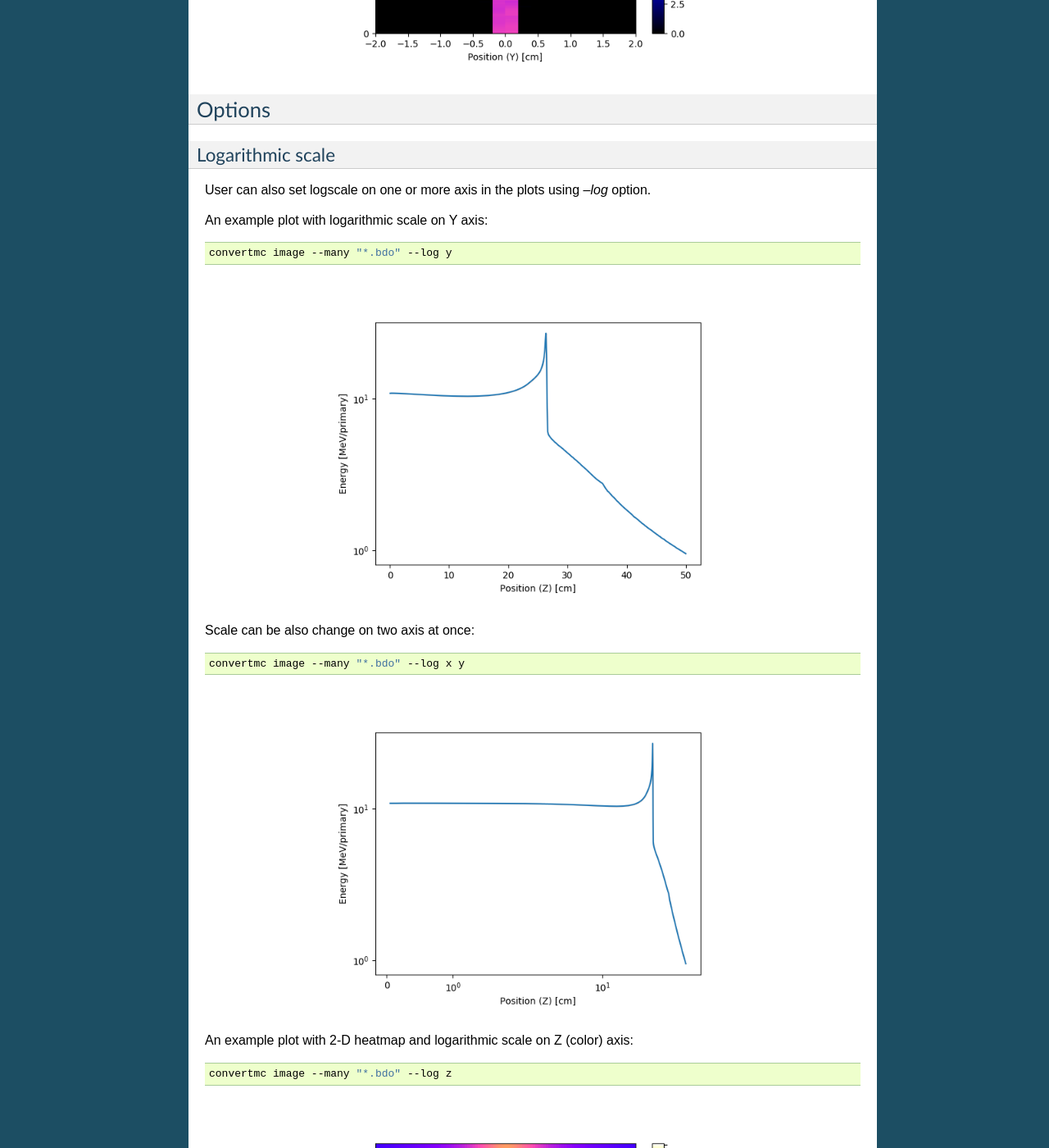
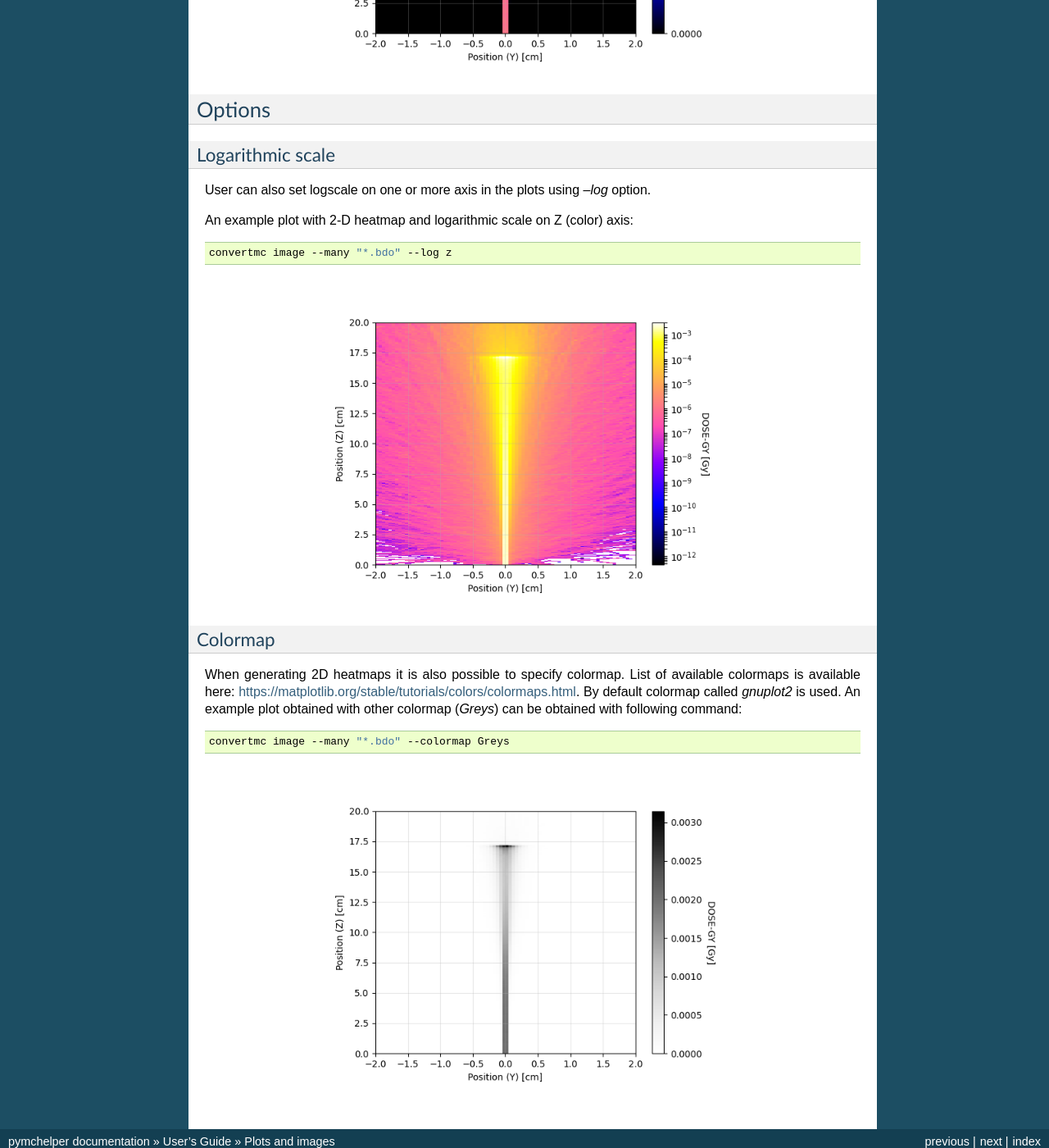
Before and after one commit to DataMedSci/pymchelper, a Sphinx documentation site: the page built from docs/image_converter.rst, in a window 1280 px wide and 1400 px high, scrolled down 998 px. Shown: the whole window at 82% size. Built offline with Sphinx 7.4.7, drawn with Linux system fonts in a browser that asks for light colours; pages that are not in the unit, such as notebooks, are missing from menus; some of the changed text lies outside the part shown.

Commit message:
improved documentation and examples

```diff
--- a/docs/image_converter.rst
+++ b/docs/image_converter.rst
@@ -14,15 +14,15 @@
 
 After converting data with 1-D scoring grid, following plot can be generated:
 
-.. figure:: ex_cyl.png
+.. figure:: default_1d.png
     :scale: 80 %
-    :alt: sample file ex_cyl.png generated with image converter
+    :alt: sample file default_1d.png generated with image converter
 
 Data containing 2-D scoring grid are visualised as heatmap with color denoting scored value.
 
-.. figure:: ex_yzmsh.png
+.. figure:: default_2d.png
     :scale: 80 %
-    :alt: sample file ex_yzmsh.png generated with image converter
+    :alt: sample file default_2d.png generated with image converter
 
 
 Options
@@ -33,41 +33,24 @@
 
 User can also set logscale on one or more axis in the plots using `--log` option.
 
-An example plot with logarithmic scale on Y axis::
-
-    convertmc image --many "*.bdo" --log y
-
-.. figure:: ex_zmsh_logy.png
-    :scale: 80 %
-    :alt: sample file ex_zmsh_logy.png generated with image converter
-
-Scale can be also change on two axis at once::
-
-    convertmc image --many "*.bdo" --log x y
-
-.. figure:: ex_zmsh_logxy.png
-    :scale: 80 %
-    :alt: sample file ex_zmsh_logxy.png generated with image converter
-
-
 An example plot with 2-D heatmap and logarithmic scale on Z (color) axis::
 
     convertmc image --many "*.bdo" --log z
 
-.. figure:: ex_yzmsh_logz.png
+.. figure:: logz_2d.png
     :scale: 80 %
-    :alt: sample file ex_yzmsh_logz.png generated with image converter
+    :alt: sample file logz_2d.png generated with image converter
 
 
 Colormap
 ^^^^^^^^
 
-When generating heatmaps it is also possible to specify colormap. List of available colormaps is
+When generating 2D heatmaps it is also possible to specify colormap. List of available colormaps is
 available here: https://matplotlib.org/stable/tutorials/colors/colormaps.html. By default colormap called `gnuplot2` is used.
 An example plot obtained with other colormap (`Greys`) can be obtained with following command::
 
     convertmc image --many "*.bdo" --colormap Greys
 
-.. figure:: ex_yzmsh_grey.png
+.. figure:: grey_2d.png
     :scale: 80 %
-    :alt: sample file ex_yzmsh_grey.png generated with image converter
+    :alt: sample file grey_2d.png generated with image converter
```
Also changed, not shown: docs/default_1d.png (added), docs/default_2d.png (added), docs/ex_cyl.png (deleted), docs/ex_ymsh.png (deleted), docs/ex_yzmsh.png (deleted), docs/ex_yzmsh_error.png (deleted), docs/ex_yzmsh_grey.png (deleted), docs/ex_yzmsh_logz.png (deleted), docs/ex_zmsh.png (deleted), docs/ex_zmsh_logxy.png (deleted), docs/ex_zmsh_logy.png (deleted), docs/grey_2d.png (added), docs/logz_2d.png (added), docs/proton0001_fort.png (deleted), 4 other files.
